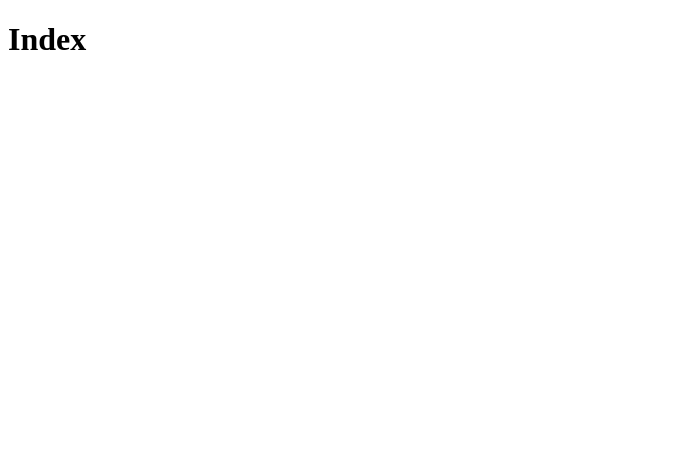
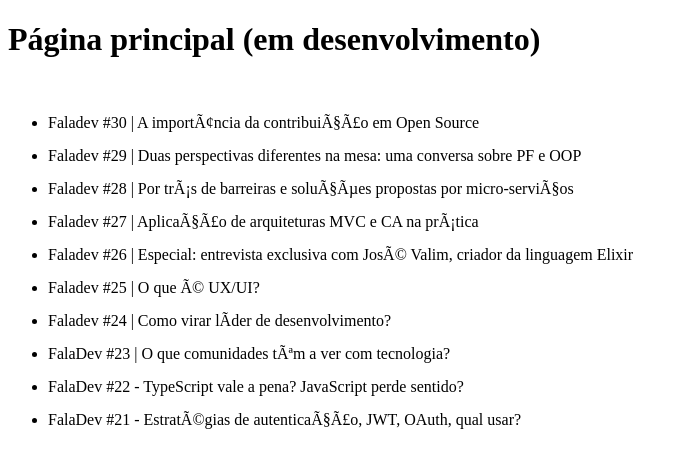
Before and after one commit to gaoliver/podcastr-next, a Next.js app: page / in a window 1280 px wide. Shown: the top 468 px of the page, without its empty margins (0-688 px from the left). Built offline with nearby package versions, Linux system fonts and the light colour scheme; data requests are answered from the project's data file.

Commit message:
Dia 2 - SSG (Static Site Generator)

```diff
--- a/src/pages/index.tsx
+++ b/src/pages/index.tsx
@@ -1,17 +1,28 @@
 export default function Home(props) {
-  console.log(props.episodes)
   return (
-    <h1>Index</h1>
+    <>
+      <h1>Página principal (em desenvolvimento)</h1>
+      <br />
+      <ul>
+        {props.episodes.map((ep) => (
+          <li key={ep.id} style={{ marginTop: '15px' }}>{ep.title}</li>
+        ))}
+      </ul>
+    </>
+
   )
 }
 
-export async function getServerSideProps() {
+// export async function getServerSideProps() {   /// Server Side Render (SSR)
+export async function getStaticProps() {          /// Static Site Generator
   const response = await fetch('http://localhost:3001/episodes')
   const data = await response.json()
 
   return {
     props: {
       episodes: data
-    }
+    },
+    /* For SSG - in seconds. The request will be done each 8 hours. */
+    revalidate: 60 * 60 * 8
   }
 }
```
